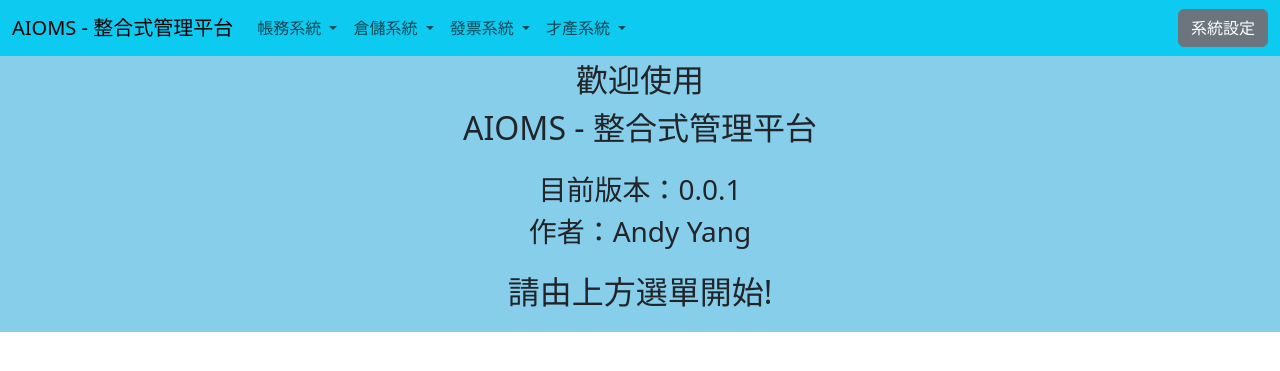
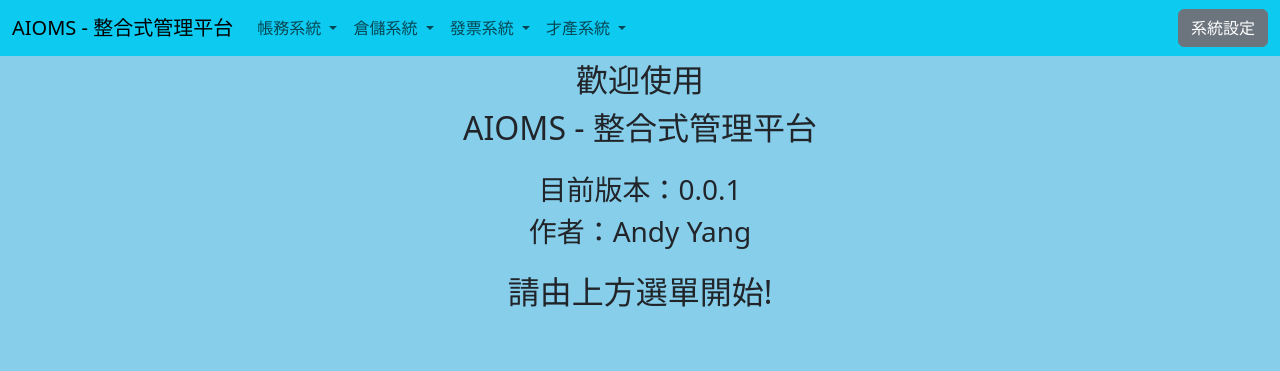
Before and after one commit to a962702/aioms, a Jekyll site: the page built from index.markdown, in a window 1280 px wide. Shown: the top 371 px of the page. Built offline with Jekyll 4.4.1, drawn with Linux system fonts in a browser that asks for light colours; comment, search, counter and statistics services are not loaded.

Commit message:
set background-color in html body

```diff
--- a/assets/css/main.css
+++ b/assets/css/main.css
@@ -1,8 +1,5 @@
 html, body {
     display: flex;
     flex-flow: column;
-}
-
-#pages {
     background-color:skyblue;
 }
```
